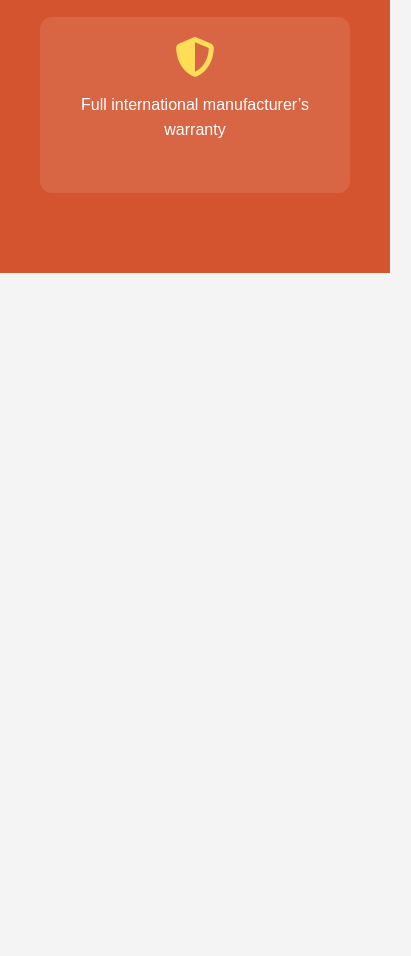
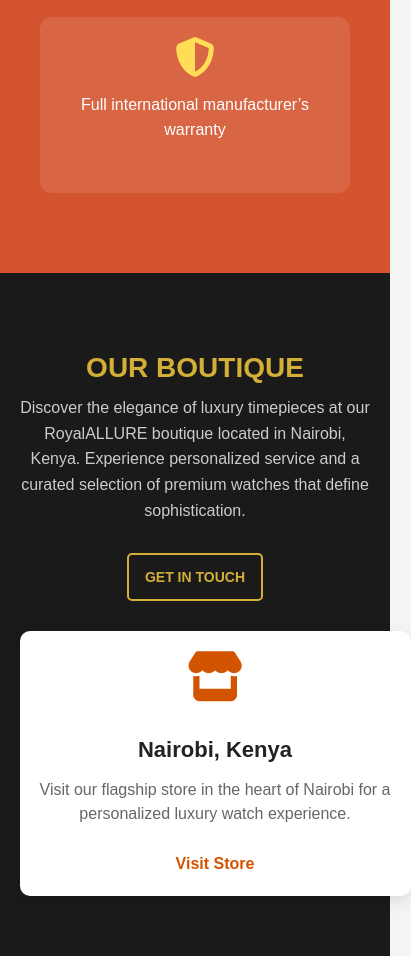
Before and after one commit to birichani-codes/RoyalALLURE, a website: page public/about-us.html in a window 390 px wide. Shown: the part 1314-2270 px from the top of the page, 411 px wide, since content can reach past the window. Before the commit the page ends 1587 px from the top, so only its background shows below. Drawn offline with Linux system fonts and the light colour scheme; a web font is replaced by a local one.

Commit message:
modified on the about us page

```diff
--- a/public/about-us.html
+++ b/public/about-us.html
@@ -418,3 +418,64 @@
         </div>
     </div>
 </section>
+<section class="boutiques-section" style="text-align: center; padding: 60px 5%; background-color: #1a1a1a;">
+    <h2 style="font-size: 42px; font-weight: bold; color: #d4af37; margin-bottom: 15px;">OUR BOUTIQUE</h2>
+    <p style="font-size: 18px; color: #ccc; max-width: 800px; margin: 0 auto 30px; line-height: 1.6;">
+      Discover the elegance of luxury timepieces at our RoyalALLURE boutique located in Nairobi, Kenya. Experience personalized service and a curated selection of premium watches that define sophistication.
+    </p>
+    <a href="#" class="btn-contact" style="display: inline-block; padding: 12px 20px; border: 2px solid #d4af37; background: none; font-size: 16px; font-weight: bold; color: #d4af37; text-decoration: none; margin-bottom: 30px; border-radius: 5px;">
+      GET IN TOUCH
+    </a>
+    <div class="boutique-locations" style="display: flex; flex-wrap: wrap; justify-content: center; gap: 20px;">
+      <div class="boutique-card" style="width: 300px; background: white; border-radius: 10px; padding: 20px; box-shadow: 0px 5px 15px rgba(0,0,0,0.1); text-align: center; transition: transform 0.3s;">
+        <i class="fas fa-store" style="font-size: 50px; color: #d35400; margin-bottom: 15px;"></i>
+        <h3 style="font-size: 22px; color: #222; margin-bottom: 10px;">Nairobi, Kenya</h3>
+        <p style="font-size: 16px; color: #666;">Visit our flagship store in the heart of Nairobi for a personalized luxury watch experience.</p>
+        <a href="#" style="display: inline-block; margin-top: 10px; font-size: 16px; text-decoration: none; color: #d35400; font-weight: bold;">
+          Visit Store
+        </a>
+      </div>
+    </div>
+  </section>
+
+  <!-- Responsive Media Queries (must be in a style block) -->
+  <style>
+    @media (max-width: 1024px) {
+      .boutiques-section h2 {
+        font-size: 38px !important;
+      }
+      .boutiques-section p {
+        font-size: 17px !important;
+      }
+      .boutique-card {
+        width: 250px !important;
+      }
+    }
+    @media (max-width: 768px) {
+      .boutique-locations {
+        flex-direction: column !important;
+        align-items: center !important;
+      }
+      .boutique-card {
+        width: 80% !important;
+      }
+      .boutiques-section h2 {
+        font-size: 32px !important;
+      }
+    }
+    @media (max-width: 480px) {
+      .boutique-card {
+        width: 100% !important;
+      }
+      .boutiques-section h2 {
+        font-size: 28px !important;
+      }
+      .boutiques-section p {
+        font-size: 16px !important;
+      }
+      .btn-contact {
+        font-size: 14px !important;
+        padding: 10px 16px !important;
+      }
+    }
+  </style>
```
